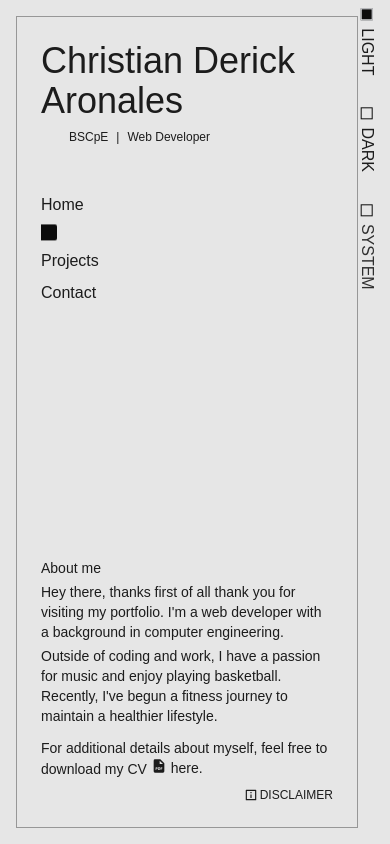
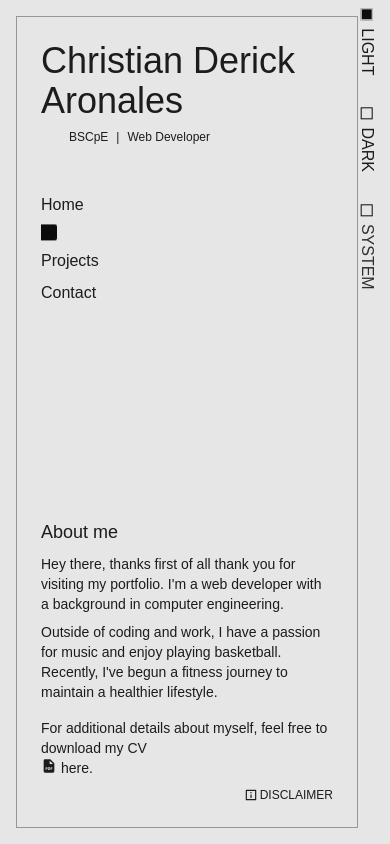
Before and after one commit to byderk/portfolio, a React (Vite) app: page /info in a window 390 px wide. Built offline with nearby package versions, Linux system fonts and the light colour scheme; some icons are missing; a web font is replaced by a local one.

Commit message:
add url, name and description

```diff
--- a/src/components/Carousel.jsx
+++ b/src/components/Carousel.jsx
@@ -5,7 +5,7 @@ import { GoSquareFill } from "react-icons/go";
 const Carousel = ({ setAlbum, album, isGraphic }) => {
   const [currentIndex, setCurrentIndex] = useState(0);
   const images = album.images;
-
+  const url = album.url;
   const prevSlide = () => {
     const isFirstSlide = currentIndex === 0;
     const newIndex = isFirstSlide ? images.length - 1 : currentIndex - 1;
@@ -27,8 +27,15 @@ const Carousel = ({ setAlbum, album, isGraphic }) => {
       <div className='w-full h-72 mx-auto relative group sm:max-w-sm md:max-w-lg md:h-96'>
         <div
           style={{ backgroundImage: `url(${images[currentIndex].src})` }}
-          className={`h-full rounded-md bg-center bg-no-repeat duration-500 group ${isGraphic ? 'bg-contain' : 'bg-cover'}`}
+          className={`relative h-full rounded-md bg-center bg-no-repeat duration-500 group ${isGraphic ? 'bg-contain' : 'bg-cover'}`}
         >
+          <div className='absolute bottom-0 left-0 text-text-dark bg-white/80 shadow-md px-2 py-1'>
+            <h1 className='text-md font-medium'>{album.name}</h1>
+            <p className='text-sm'>{album.description}</p>
+          </div>
+          {
+            url && <a href={url} target='_blank' className='absolute top-2 left-2 text-sm bg-white text-bg-dark shadow-sm px-2 py-1 rounded-sm hover:scale-95 transition duration-150 active:scale-95'>Visit website</a>
+          }
           <div onClick={() => setAlbum(null)} className='absolute top-8 right-4 -translate-x-0 translate-y-[-50%] text-2xl cursor-pointer transition duration-300 hover:scale-110'>
             <BsX color='grey' />
           </div>
--- a/src/components/Info.jsx
+++ b/src/components/Info.jsx
@@ -18,8 +18,8 @@ const Info = () => {
   return (
     <div className='w-full ml-auto p-6 sm:w-3/4 md:w-1/2 text-sm md:text-base'>
       <DownloadResume isOpen={isOpen} openModal={openModal} closeModal={closeModal} />
-      <div className='flex flex-col gap-1'>
-        <h1 className='font-medium'>About me</h1>
+      <div className='flex flex-col gap-2'>
+        <h1 className='text-lg font-medium'>About me</h1>
         <p>
           Hey there, thanks first of all thank you for visiting my portfolio. I'm a web developer with a
           background in computer engineering.
@@ -29,9 +29,9 @@ const Info = () => {
           Recently, I've begun a fitness journey to maintain a healthier lifestyle.
         </p>
 
-        <p className='my-2'>
-          For additional details about myself, feel free to download my CV <div className='inline-block md:hidden'><span className='flex gap-1 cursor-pointer'><BiSolidFilePdf onClick={() => setIsOpen(true)} size={16} /> here.</span></div>
-        </p>
+        <div className='my-2'>
+          <p>For additional details about myself, feel free to download my CV</p><div className='inline-block md:hidden'><span className='flex gap-1 cursor-pointer'><BiSolidFilePdf onClick={() => setIsOpen(true)} size={16} /> here.</span></div>
+        </div>
       </div>
       <div className='flex flex-col items-end'>
         <button onClick={() => setShowDisclaimer(!showDisclaimer)} className='flex items-center transition duration-300'>
--- a/src/components/ProjectCardCarousel.jsx
+++ /dev/null
@@ -1,9 +0,0 @@
-import React from 'react'
-
-const ProjectCardCarousel = () => {
-  return (
-    <div>ProjectCardCarousel</div>
-  )
-}
-
-export default ProjectCardCarousel
--- a/src/components/SideToggle.jsx
+++ b/src/components/SideToggle.jsx
@@ -1,7 +1,7 @@
 import React from 'react'
 
 const SideToggle = ({darkmode, byTheme, setTheme, setModeDark, setModeLight}) => {
-  console.log(darkmode);
+
   return (
     <div className="flex items-center gap-8 uppercase">
       <div className="flex items-center gap-2 group">
--- a/src/images/webProj.js
+++ b/src/images/webProj.js
@@ -25,6 +25,8 @@ const webProj = [
     {
       id: 1,
       name: 'Denu',
+      url: 'https://denu.v3.veryapp.info/',
+      description: 'A digital menu, also known as an electronic menu or e-menu, serves the same purpose as traditional paper menu but presented in digital format.',
       images: [
         { id: 1, src: cartdenu},
         { id: 2, src: mockupdenu},
@@ -43,6 +45,7 @@ const webProj = [
     {
       id: 2,
       name: 'TR-AI',
+      description: '',
       images: [
         { id: 1, src: mockuptrai},
         { id: 2, src: hometrai},
@@ -61,6 +64,8 @@ const webProj = [
     {
       id: 3,
       name: 'MEIJI',
+      url: 'https://meiji-pharmaceutical-university.veryapp.info/',
+      description: 'Serves as a enrollment system and centralized hub for students and staff to stay informed.',
       images: [
         { id: 1, src: resumemeiji},
         { id: 2, src: mockupmeiji},
@@ -79,6 +84,8 @@ const webProj = [
     {
       id: 4,
       name: 'BANTENYA',
+      url: '',
+      description: 'Landing page for Bantenya ',
       images: [
         { id: 1, src: mockupbatenya},
         { id: 2, src: adobebatenya},
@@ -94,6 +101,7 @@ const webProj = [
     {
       id: 5,
       name: 'CLOUDY',
+      description: 'Weather application that provides current and forecasted weather from Api',
       images: [
         { id: 1, src: mockupcloudy},
         { id: 2, src: homecloudy},
```
